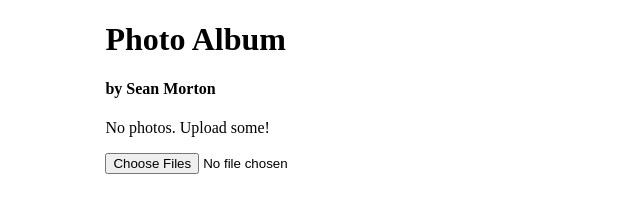
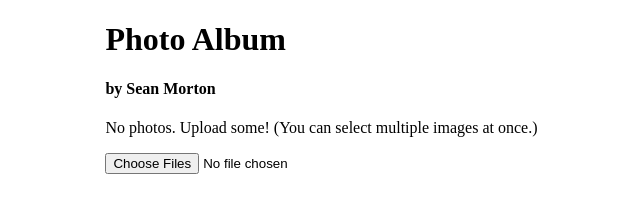
Before and after one commit to seanmorton/photo_album, a plain HTML site: page index.html in a window 1280 px wide. Shown: the whole page, without its empty margins (29-669 px from the left). Drawn offline with Linux system fonts and the light colour scheme.

Commit message:
Add tip about multiple files

```diff
--- a/index.html
+++ b/index.html
@@ -10,7 +10,7 @@
     <div id="content">
       <h1>Photo Album</h1>
       <h4>by Sean Morton</h4>
-      <p id="no_photos">No photos. Upload some!</p>
+      <p id="no_photos">No photos. Upload some! (You can select multiple images at once.)</p>
       <table id="viewer" style="display: none;">
         <thead>
           <tr>
```
